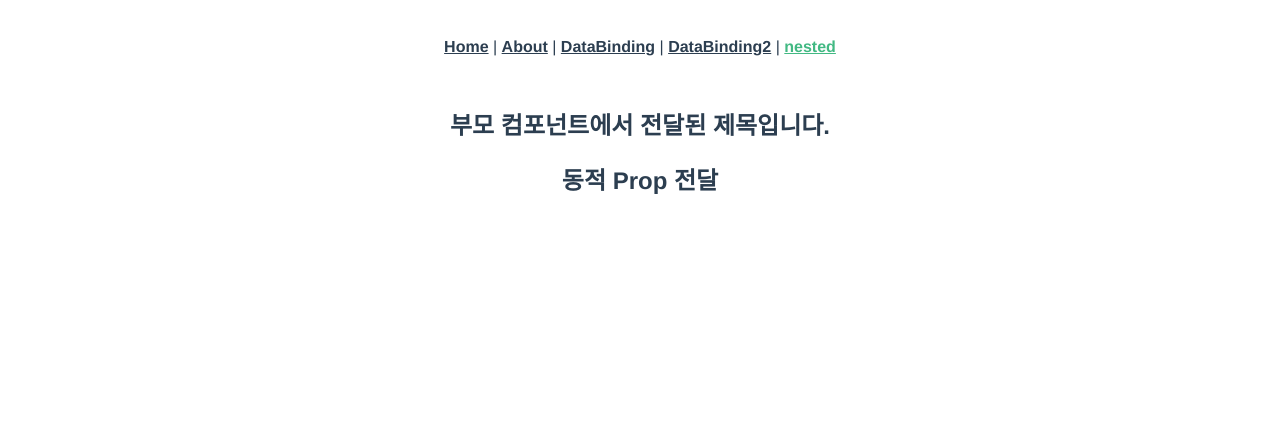
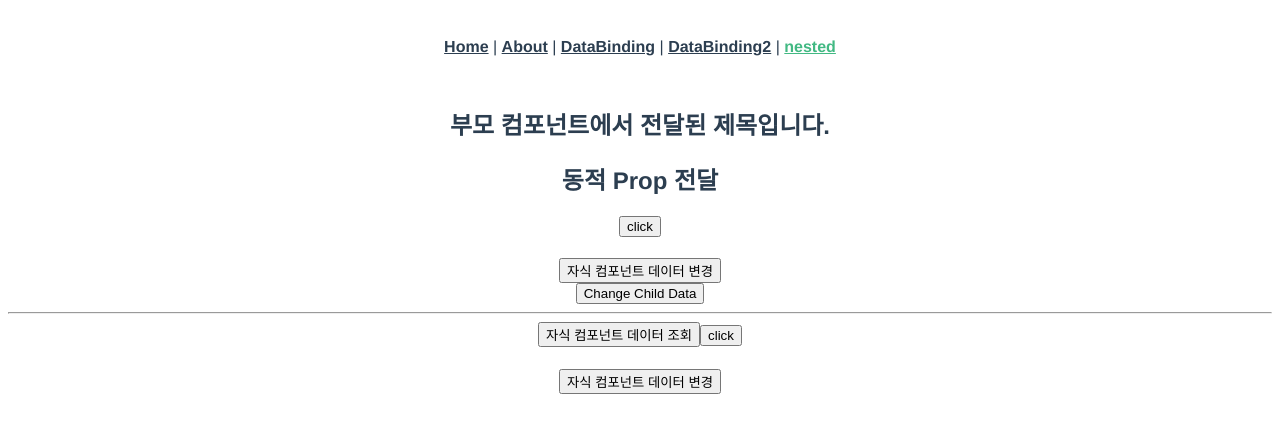
Before and after one commit to dydwn5390/vue-study, a Vue app: page /nested in a window 1280 px wide. Shown: the top 432 px of the page. Built offline with nearby package versions, Linux system fonts and the light colour scheme.

Commit message:
8장 완료

```diff
--- /dev/null
+++ b/src/views/ChildComponent.vue
@@ -0,0 +1,42 @@
+<template>
+  <button type="button" @click="childFunc" ref="btn">click</button>
+  <h1>{{msg}}</h1>
+  <button type="button" @click="childFunc2" ref="btn2">자식 컴포넌트 데이터 변경</button>
+</template>
+
+<script>
+export default {
+  components: {},
+  data() {
+    return {
+      msg: '',
+      msg2: "자식 컴포넌트로부터 보내는 메세지",
+      msg3: "메세지"
+    }
+  },
+  setup() {
+  },
+  created() {
+  },
+  mounted() {
+    this.$emit('send-message', this.msg2);
+  },
+  unmounted() {
+  },
+  methods: {
+    childFunc() {
+      console.log("부모 컴포넌트에서 직접 발생시킨 이벤트");
+    },
+    childFunc2() {
+      this.msg3 = "변경된 메세지";
+    },
+    callFromParent() {
+      console.log("부모 컴포넌트에서 직접 호출한 함수");
+    }
+  }
+}
+</script>
+
+<style scoped>
+
+</style>
--- a/src/views/NestedComponent.vue
+++ b/src/views/NestedComponent.vue
@@ -5,16 +5,29 @@
   <div>
     <PageTitle v-bind:title="title"/>
   </div>
+  <div>
+    <child-component @send-message="sendMessage" ref="child_component"/>
+  </div>
+  <div>
+    <button type="button" @click="changeChildData">Change Child Data</button>
+  </div>
+  <hr>
+  <div>
+    <button type="button" @click="checkChild">자식 컴포넌트 데이터 조회</button>
+    <child-component ref="child_component"></child-component>
+  </div>
 </template>
 
 <script>
 import PageTitle from "@/components/PageTitle"; // 컴포넌트 import
+import ChildComponent from "@/views/ChildComponent";
+
 export default {
   name: "NestedComponent",
-  components: {PageTitle},  // 현재 페이지에서 사용할 컴포넌트 등록
+  components: {PageTitle, ChildComponent},  // 현재 페이지에서 사용할 컴포넌트 등록
   data() {
     return {
-      title: "동적 Prop 전달"
+      title: "동적 Prop 전달",
     }
   },
   setup() {
@@ -22,10 +35,27 @@ export default {
   created() {
   },
   mounted() {
+    //this.$refs.child_component.$refs.btn.click(); // 주석처리 안하면 mount 될때 바로 실행됨..
+    this.$refs.child_component.callFromParent();
   },
   unmounted() {
   },
-  methods: {}
+  computed: {
+    msg(){
+      return this.$refs.child_component.msg3;
+    }
+  },
+  methods: {
+    changeChildData() {
+      this.$refs.child_component.msg = "부모 컴포넌트가 변경한 데이터";
+    },
+    sendMessage(data) {
+      console.log(data);
+    },
+    checkChild() {
+      alert(this.msg);
+    }
+  }
 }
 </script>
 
```
